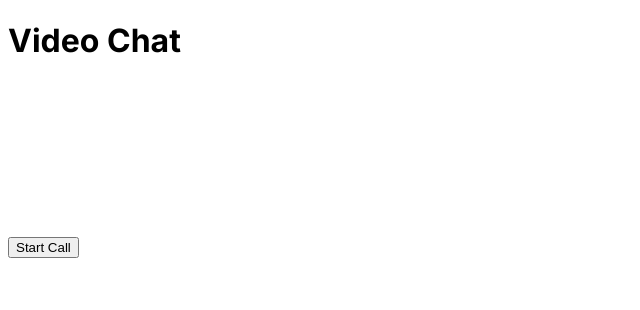
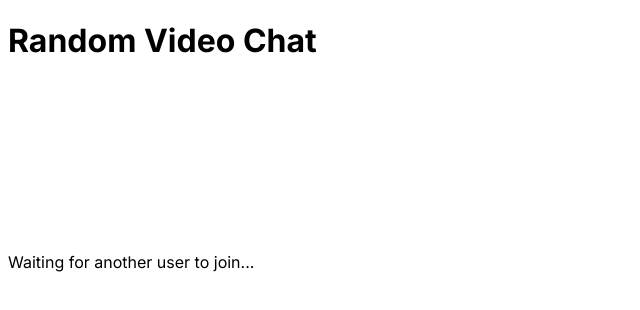
Before and after one commit to VedSharma9644/random-chat-app, a Next.js app in the folder frontend/: page /video in a window 1280 px wide. Shown: the top 310 px of the page, without its empty margins (0-640 px from the left). Built offline with nearby package versions, Linux system fonts and the light colour scheme; no server answers.

Commit message:
fixed video call v -- 4 with updated code and randor link

```diff
--- a/frontend/app/video/page.tsx
+++ b/frontend/app/video/page.tsx
@@ -5,6 +5,7 @@ import { io, Socket } from 'socket.io-client'
 
 const Page = () => {
   const [socket, setSocket] = useState<Socket | null>(null)
+  const [isMatched, setIsMatched] = useState(false)
   const localVideoRef = useRef<HTMLVideoElement>(null)
   const remoteVideoRef = useRef<HTMLVideoElement>(null)
   const peerConnection = useRef<RTCPeerConnection | null>(null)
@@ -18,10 +19,23 @@ const Page = () => {
   }
 
   useEffect(() => {
-    const newSocket = io('https://random-chat-app-idz3.onrender.com/')
+    const newSocket = io('https://random-chat-app-idz3.onrender.com', {
+      transports: ['websocket'],
+      withCredentials: true,
+    })
     setSocket(newSocket)
 
+    // Request a random match
+    newSocket.emit('find_match')
+
+    // On successful match
+    newSocket.on('match_found', () => {
+      console.log('✅ Matched with a peer!')
+      setIsMatched(true)
+    })
+
     newSocket.on('offer', async (offer: RTCSessionDescriptionInit) => {
+      console.log('📩 Received offer')
       if (!peerConnection.current) createPeerConnection()
 
       await peerConnection.current?.setRemoteDescription(new RTCSessionDescription(offer))
@@ -32,14 +46,26 @@ const Page = () => {
     })
 
     newSocket.on('answer', async (answer: RTCSessionDescriptionInit) => {
+      console.log('📩 Received answer')
       await peerConnection.current?.setRemoteDescription(new RTCSessionDescription(answer))
     })
 
-    newSocket.on('candidate', async (candidate: RTCIceCandidateInit) => {
+    newSocket.on('ice_candidate', async (candidate: RTCIceCandidateInit) => {
+      console.log('📩 Received ICE candidate')
       try {
         await peerConnection.current?.addIceCandidate(new RTCIceCandidate(candidate))
       } catch (e) {
-        console.error('Error adding received ice candidate', e)
+        console.error('Error adding received ICE candidate', e)
+      }
+    })
+
+    newSocket.on('partner_disconnected', () => {
+      alert('🚫 Your partner disconnected.')
+      setIsMatched(false)
+      peerConnection.current?.close()
+      peerConnection.current = null
+      if (remoteVideoRef.current) {
+        remoteVideoRef.current.srcObject = null
       }
     })
 
@@ -53,7 +79,7 @@ const Page = () => {
 
     peerConnection.current.onicecandidate = (event) => {
       if (event.candidate && socket) {
-        socket.emit('candidate', event.candidate)
+        socket.emit('ice_candidate', event.candidate)
       }
     }
 
@@ -85,19 +111,23 @@ const Page = () => {
 
   return (
     <div className="p-4 space-y-4">
-      <h1 className="text-xl font-bold">Video Chat</h1>
+      <h1 className="text-xl font-bold">Random Video Chat</h1>
 
       <div className="flex flex-col md:flex-row gap-4">
         <video ref={localVideoRef} autoPlay playsInline muted className="w-full md:w-1/2 rounded border" />
         <video ref={remoteVideoRef} autoPlay playsInline className="w-full md:w-1/2 rounded border" />
       </div>
 
-      <button
-        onClick={startCall}
-        className="mt-4 px-4 py-2 bg-blue-600 text-white rounded hover:bg-blue-700 "
-      >
-        Start Call
-      </button>
+      {isMatched ? (
+        <button
+          onClick={startCall}
+          className="mt-4 px-4 py-2 bg-green-600 text-white rounded hover:bg-green-700"
+        >
+          Start Call
+        </button>
+      ) : (
+        <p className="text-gray-600">Waiting for another user to join...</p>
+      )}
     </div>
   )
 }
```
